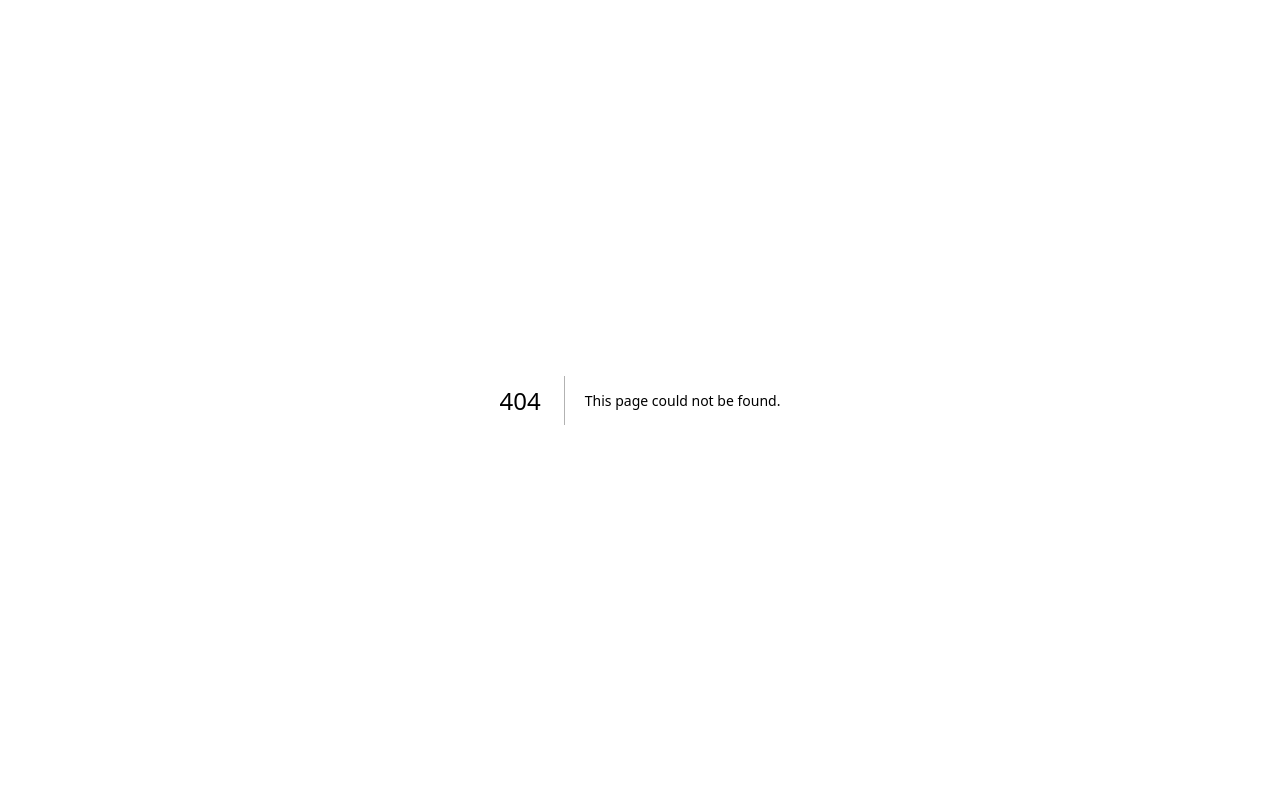
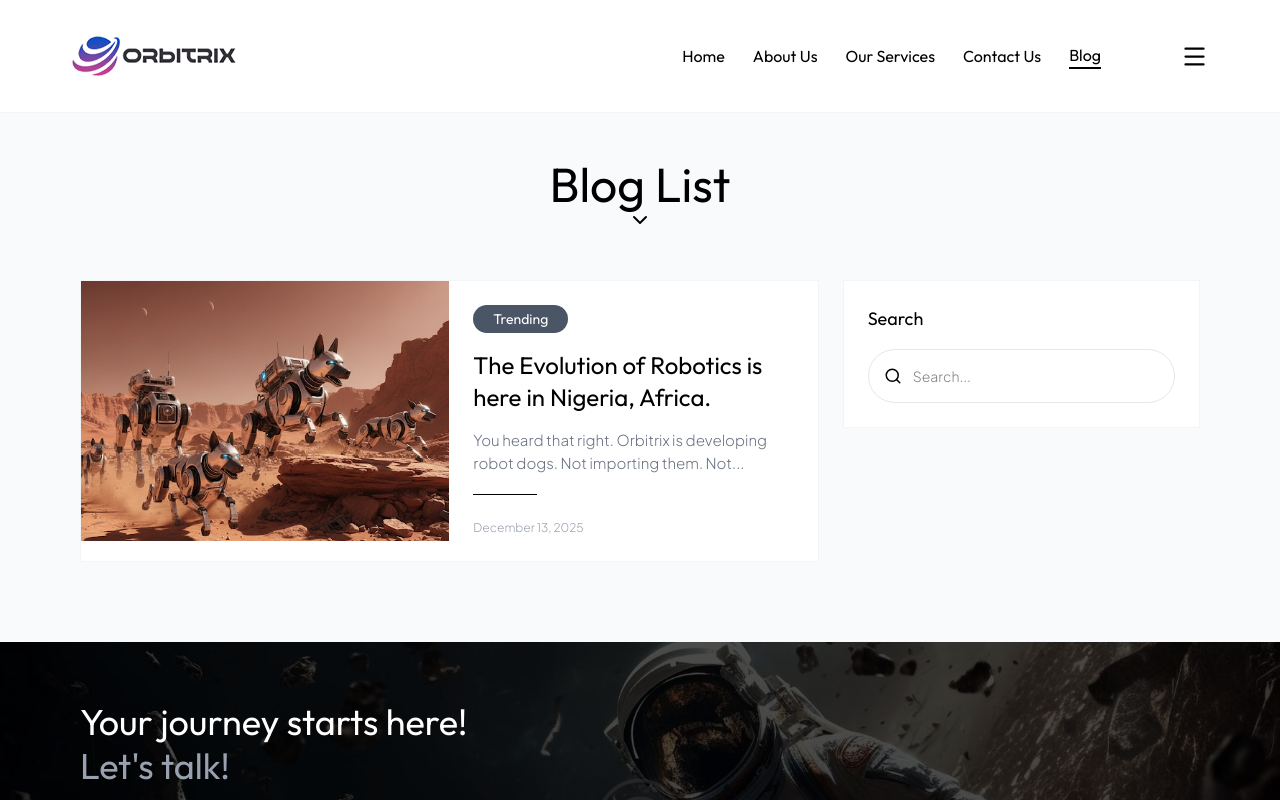
Before and after one commit to Habeebamoo/Orbitrix, a Next.js app: page /blog in a window 1280 px wide. Before the commit this address had no page. Shown: the top 800 px of the page. Built offline with nearby package versions, Linux system fonts and the light colour scheme.

Commit message:
created Blog page

```diff
--- /dev/null
+++ b/app/blog/page.tsx
@@ -0,0 +1,36 @@
+import BlogDisplay from "@/components/BlogDisplay"
+import BlogSearchBox from "@/components/BlogSearchBox"
+import Footer from "@/components/Footer"
+import Header from "@/components/Header"
+import { blogs } from "@/data/blogs"
+import { Blog } from "@/types/blog"
+import { ChevronDown } from "lucide-react"
+
+const BlogPage = () => {
+  return (
+    <main className="bg-gray-50 pt-30 lg:pt-40">
+      <Header theme="light" />
+
+      <div>
+        <h1 className="text-center font-outfit text-2xl md:text-4xl lg:text-5xl">Blog List</h1>
+        <ChevronDown className="mx-auto" />
+      </div>
+
+      <section className="mt-6 lg:mt-12 px-6 lg:px-10 xl:px-20 grid grid-cols-1 lg:grid-cols-3 lg:gap-6 mb-20">
+        {/* blogs */}
+        <div className="lg:col-span-2">
+          {blogs.map((blog: Blog, i) => <BlogDisplay key={i} img={blog.img} title={blog.title} content={blog.content} date={blog.date} />)}
+        </div>
+
+        {/* search bar */}
+        <div className="max-lg:mt-15">
+          <BlogSearchBox />
+        </div>
+      </section>
+
+      <Footer />
+    </main>
+  )
+}
+
+export default BlogPage
--- /dev/null
+++ b/components/BlogDisplay.tsx
@@ -0,0 +1,31 @@
+interface Props {
+  img: string,
+  title: string,
+  content: string,
+  date: string
+}
+
+const BlogDisplay = ({ img, title, content, date }: Props) => {
+  return (
+    <div className="bg-white grid grid-cols-1 sm:grid-cols-2 border-1 border-gray-100 cursor-pointer">
+      <div className="h-65 overflow-hidden">
+        <img src={img} className="h-full w-full object-center object-cover hover:scale-110 ease-in-out duration-600 transition-transform" />
+      </div>
+      <div className="p-6">
+        <p className="font-outfit py-1 px-5 rounded-full bg-gray-600 text-sm inline-block text-white">
+          Trending
+        </p>
+
+        <h1 className="font-outfit text-xl md:text-2xl mt-2 md:mt-4">{title}</h1>
+
+        <p className="font-jsl text-gray-500 text-[15px] mt-2 md:mt-4">{content}</p>
+
+        <hr className="w-16 mt-5" />
+
+        <p className="font-jsl text-gray-400 text-[12px] mt-4 md:mt-6">{date}</p>
+      </div>
+    </div>
+  )
+}
+
+export default BlogDisplay
--- /dev/null
+++ b/components/BlogSearchBox.tsx
@@ -0,0 +1,20 @@
+import { Search } from "lucide-react"
+
+const BlogSearchBox = () => {
+  return (
+    <div className="bg-white border-1 border-gray-100 p-6">
+      <h1 className="font-outfit text-lg">Search</h1>
+
+      <div className="relative">
+        <Search className="absolute left-4 top-[34px]" size={18}  />
+        <input
+          type="search"
+          className="p-4 border-1 border-gray-200 rounded-full pl-11 mt-4 w-full font-jsl text-sm focus:outline-none"
+          placeholder="Search..."
+        />
+      </div>
+    </div>
+  )
+}
+
+export default BlogSearchBox
--- a/components/Navbar.tsx
+++ b/components/Navbar.tsx
@@ -25,6 +25,10 @@ const Navbar = ({ theme, setNavbarActive }: Props) => {
 
   const toAbout = () => {
     router.push("/about")
+  }
+
+  const toBlog = () => {
+    router.push("/blog")
   }
 
   return (
@@ -70,6 +74,7 @@ const Navbar = ({ theme, setNavbarActive }: Props) => {
 
           <div
             className={isActive("/blog") ? "text-white mt-2 font-bold" : "text-gray-300 mt-2"}
+            onClick={toBlog}
           >
             Blog
           </div>
--- /dev/null
+++ b/data/blogs.ts
@@ -0,0 +1,10 @@
+import { Blog } from "@/types/blog";
+
+export const blogs: Blog[] = [
+  {
+    img: "/robot-dogs.jpg",
+    title: "The Evolution of Robotics is here in Nigeria, Africa.",
+    content: "You heard that right. Orbitrix is developing robot dogs. Not importing them. Not...",
+    date: "December 13, 2025"
+  }
+]
--- /dev/null
+++ b/types/blog.ts
@@ -0,0 +1,6 @@
+export interface Blog {
+  img: string,
+  title: string,
+  content: string,
+  date: string
+}
```
Also changed, not shown: public/robot-dogs.jpg (added).
